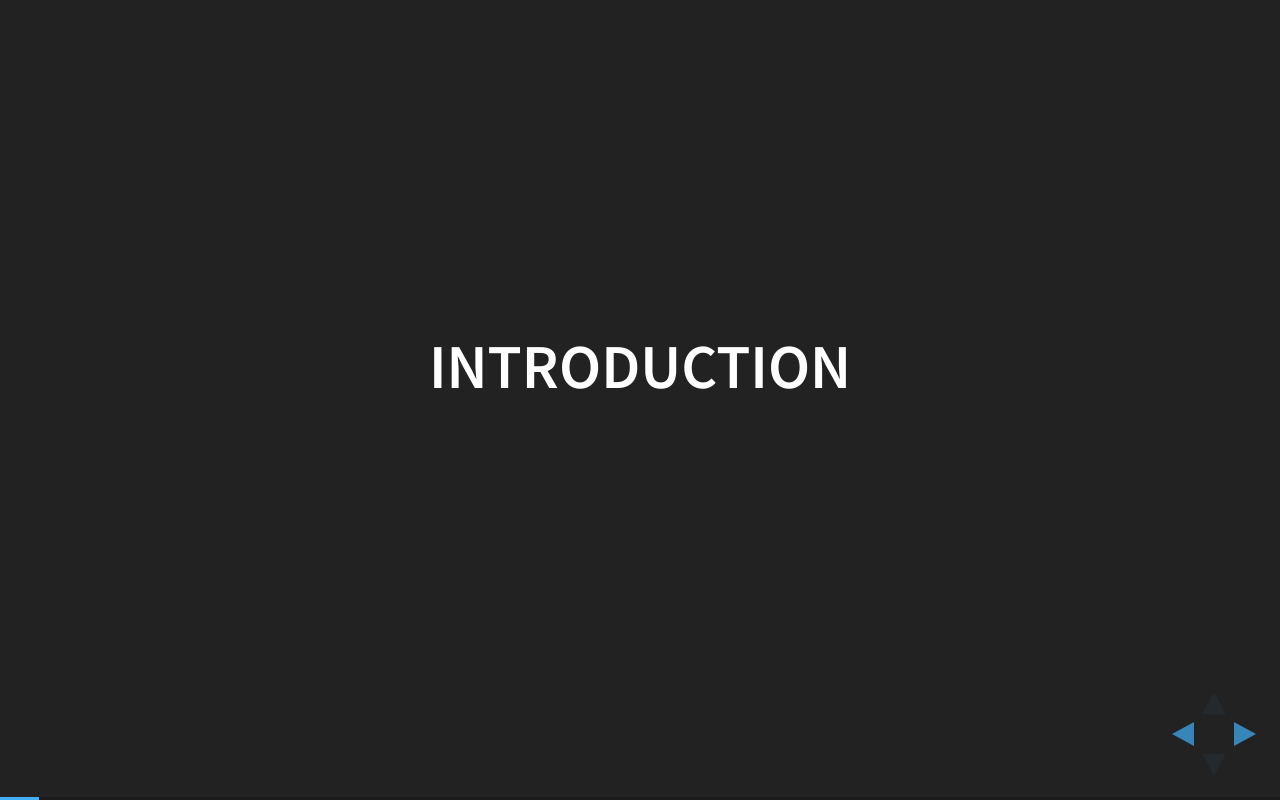
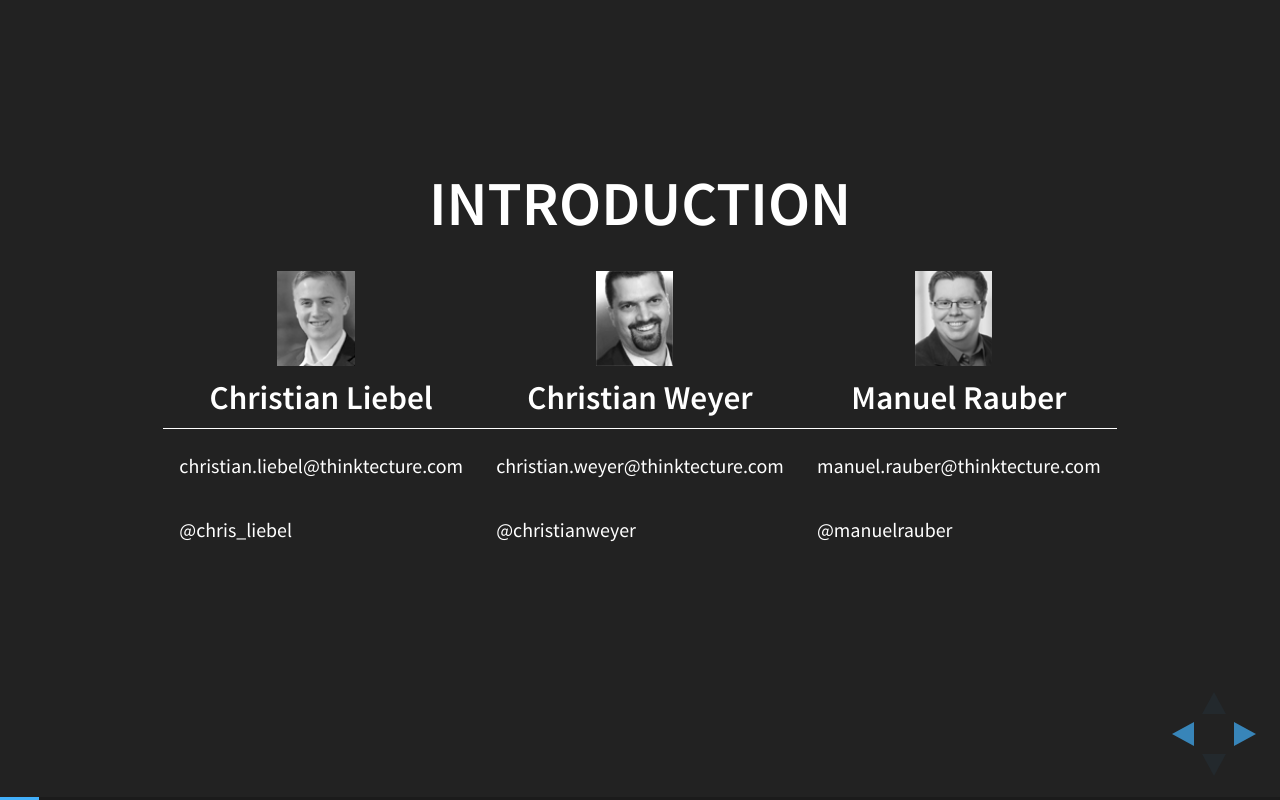
Before and after one commit to thinktecture/2d-3d-usergroup-2015, a plain HTML site: page Presentation/index.html in a window 1280 px wide. Both pictures are taken after a click on the element 1251 px from the left and 734 px from the top of the page. Drawn offline with nearby package versions, Linux system fonts and the light colour scheme.

Commit message:
Intro Page

```diff
--- a/Presentation/css/reveal.css
+++ b/Presentation/css/reveal.css
@@ -5,9 +5,31 @@ html body img.tt-logo {
   margin-bottom: 0;
 }
 
+html body img.portrait {
+    border: 0px;
+    background: none;
+    box-shadow: none;
+   margin-bottom: 0;
+   margin-top: 0px;
+   margin-right: 10px;
+}
+
+html body img.twitter {
+    border: 0px;
+    background: none;
+    box-shadow: none;
+   margin-bottom: 0;
+   margin-top: 0px;
+   margin-right: 10px;
+}
+
 html body a.tt-link {
   color: #7094c4;
   top: -12px;
+}
+
+html body table.narrow {
+  font-size: 85%;
 }
 
 /*!
--- a/Presentation/index.html
+++ b/Presentation/index.html
@@ -41,6 +41,31 @@
                 </section>
                 <section>
                     <h2>Introduction</h2>
+                    <table class="narrow">
+                        <thead>
+                            <tr>
+                                <th style="text-align: center"><img src="images/cl.png" class="portrait" /><br/>Christian Liebel</th>
+                                <th style="text-align: center"><img src="images/cw.png" class="portrait" /><br/>Christian Weyer</th>
+                                <th style="text-align: center"><img src="images/mr.png" class="portrait" /><br/>Manuel Rauber</th>
+                            </tr>
+                        </thead>
+                        <tbody>
+                            <tr>
+                                <td>
+                                    <p><small>christian.liebel@thinktecture.com</small>
+                                    <p><small>@chris_liebel</small></p>
+                                </td>
+                                <td>
+                                    <p><small>christian.weyer@thinktecture.com</small></p>
+                                    <p><small>@christianweyer</small></p>
+                                </td>
+                                <td>
+                                    <p><small>manuel.rauber@thinktecture.com</small></p>
+                                    <p><small>@manuelrauber</small></p>
+                                </td>
+                            </tr>
+                        </tbody>
+                    </table>
                 </section>
                 <section>
                     <h2>Talking points</h2>
```
Also changed, not shown: Presentation/images/cl.png (added), Presentation/images/cw.png (added), Presentation/images/mr.png (added).
